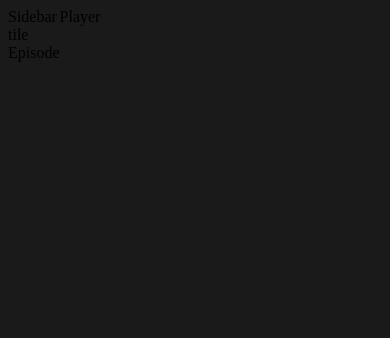
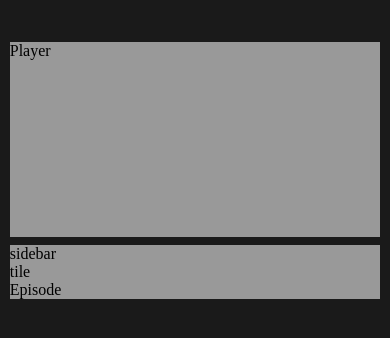
Before and after one commit to Grrom/my_anime, a Vue app: page / in a window 390 px wide. Shown: the top 338 px of the page. Built offline with nearby package versions, Linux system fonts and the light colour scheme.

Commit message:
create basic responsive layout

```diff
--- a/src/App.vue
+++ b/src/App.vue
@@ -1,7 +1,7 @@
 <template>
   <main>
+    <anime-player></anime-player>
     <anime-sidebar></anime-sidebar>
-    <anime-player></anime-player>
   </main>
 </template>
 
@@ -24,19 +24,22 @@ export default defineComponent({
 });
 </script>
 
-<style lang="scss">
-$primary: #007ae6;
-$primaryLight: #99cfff;
-$primaryDark: #005299;
-
-$bgDark: #1a1a1a;
-$bgLight: #999;
-
-body {
-  background: $bgDark;
-}
+<style lang="scss" scoped>
+@import "./styles/variables.scss";
+@import "./styles/mixins.scss";
 
 main {
   display: flex;
+  flex-direction: row-reverse;
+  margin: 0;
+  padding: 0;
+
+  @include desktop {
+  }
+
+  @include mobile {
+    display: block;
+    padding-top: 5vh;
+  }
 }
 </style>
--- a/src/components/animePlayer.vue
+++ b/src/components/animePlayer.vue
@@ -1,5 +1,5 @@
 <template>
-  <div>Player</div>
+  <div class="player">Player</div>
 </template>
 
 <script lang="ts">
@@ -10,5 +10,22 @@ export default defineComponent({
 });
 </script>
 
-<style lang="sass" scoped>
+<style lang="scss" scoped>
+@import "../styles/variables.scss";
+@import "../styles/mixins.scss";
+
+.player {
+  background: $bgLight;
+  max-width: 95vw;
+  min-width: 70vw;
+  margin: auto;
+
+  @include desktop {
+    min-height: 70vh;
+  }
+
+  @include mobile {
+    min-height: 50vw;
+  }
+}
 </style>
--- a/src/components/animeSidebar.vue
+++ b/src/components/animeSidebar.vue
@@ -1,6 +1,6 @@
 <template>
-  <div>
-    Sidebar
+  <div class="sidebar">
+    sidebar
     <anime-tile></anime-tile>
   </div>
 </template>
@@ -18,5 +18,21 @@ export default defineComponent({
 });
 </script>
 
-<style lang="sass" scoped>
+<style lang="scss" scoped>
+@import "../styles/variables.scss";
+@import "../styles/mixins.scss";
+
+.sidebar {
+  background: $bgLight;
+
+  @include desktop {
+    width: 20vw;
+    height: 100vh;
+  }
+
+  @include mobile {
+    width: 95vw;
+    margin: 8px auto;
+  }
+}
 </style>
--- a/src/index.html
+++ b/src/index.html
@@ -6,6 +6,13 @@
     <meta http-equiv="X-UA-Compatible" content="IE=edge">
     <meta name="viewport" content="width=device-width, initial-scale=1.0">
     <title>My Anime</title>
+
+    <style>
+        body {
+            margin: 0;
+            background-color: #1a1a1a;
+        }
+    </style>
 </head>
 
 <body id="app">
--- a/src/index.js
+++ b/src/index.js
@@ -1,6 +1,4 @@
 import { createApp } from "vue";
 import App from "./App.vue";
 
-console.log("it's working!");
-
 createApp(App).mount("#app");
--- /dev/null
+++ b/src/styles/_mixins.scss
@@ -0,0 +1,13 @@
+@import "variables.scss";
+
+@mixin desktop {
+    @media (min-width: #{$desktop}) {
+        @content
+    }
+};
+
+@mixin mobile {
+    @media (max-width: #{$desktop}) {
+        @content
+    }
+};
--- /dev/null
+++ b/src/styles/_variables.scss
@@ -0,0 +1,11 @@
+// COLORS
+$primary: #007ae6;
+$primaryLight: #99cfff;
+$primaryDark: #005299;
+
+$bgDark: #1a1a1a;
+$bgLight: #999;
+
+
+// SIZES
+$desktop: 960px;
```
Also changed, not shown: package.json (line endings or trailing spaces).
